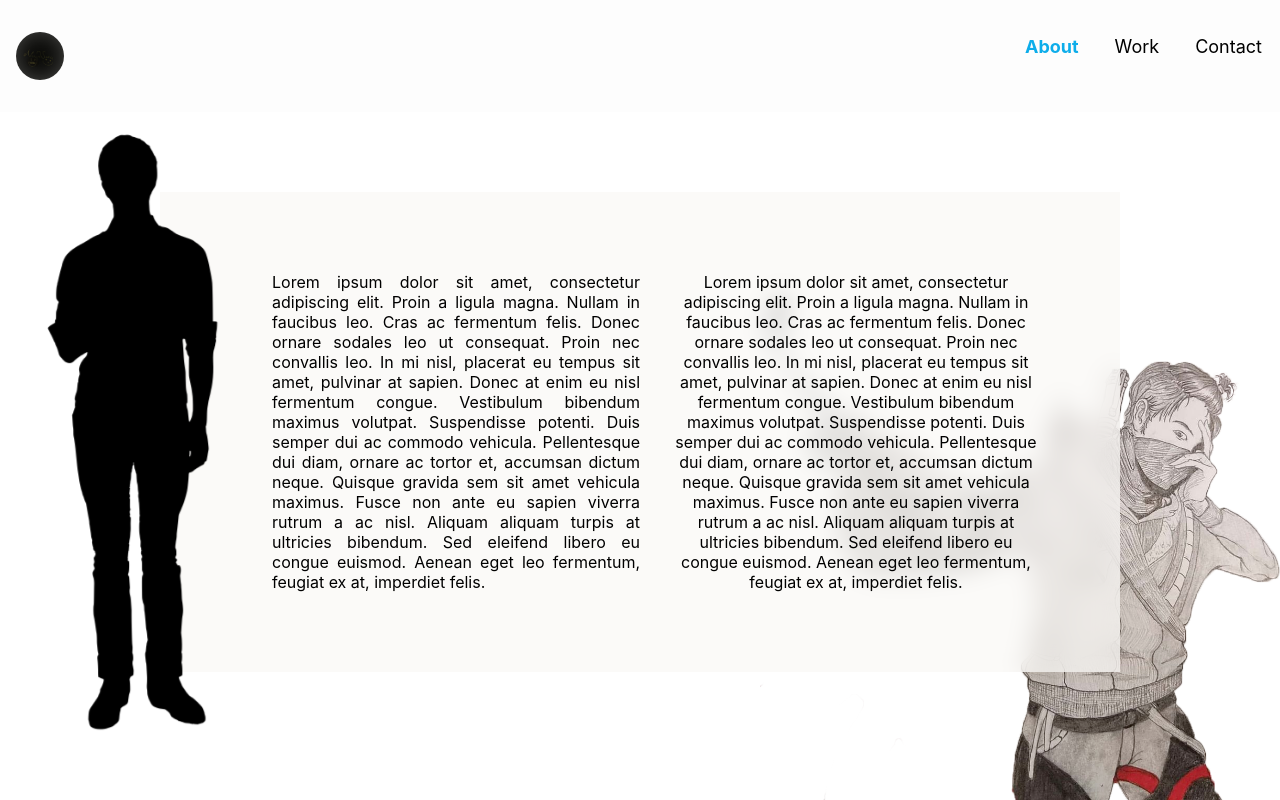
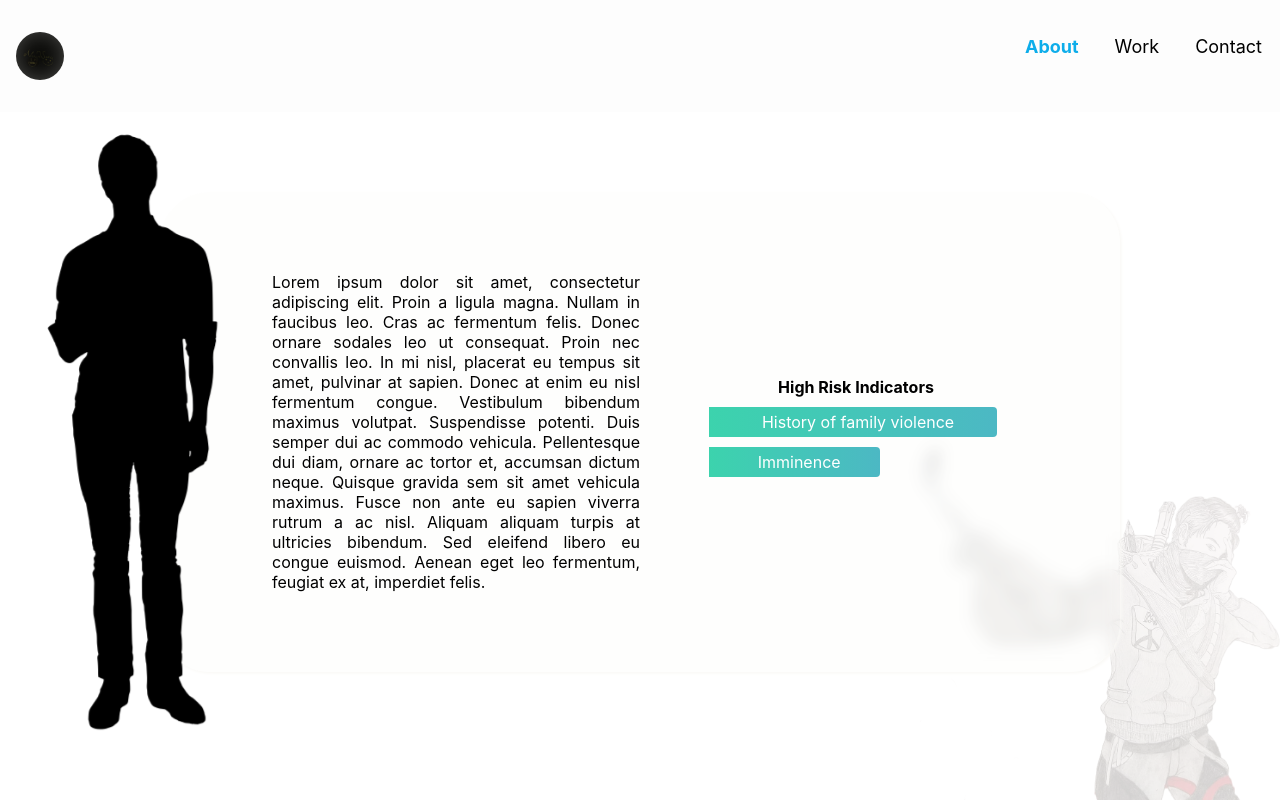
Before and after one commit to avancetohwk/portfolio-reactts, a React (Create React App) app: page /about in a window 1280 px wide. Built offline with nearby package versions, Linux system fonts and the light colour scheme.

Commit message:
skills-chart

```diff
--- a/src/App.tsx
+++ b/src/App.tsx
@@ -2,7 +2,7 @@ import React from 'react';
 import logo from './logo.svg';
 import './App.css';
 import './global.scss';
-import Navbar from './components/navbar';
+import Navbar from './components/navigation/navbar';
 
 function App() {
   return (
--- a/src/components/navbar.tsx
+++ b/src/components/navigation/navbar.tsx
@@ -1,7 +1,7 @@
 import React from 'react';
 import * as S from './styles';
 
-import Logo from '../assets/logo-edited.png';
+import Logo from '../../assets/logo-edited.png';
 import Burger from './burger';
 
 type Props = {
--- /dev/null
+++ b/src/components/skillschart/skillschart.scss
@@ -0,0 +1,106 @@
+.skills{
+    //Setup
+    width: 80%;
+    //max-width: 960px;
+    //height: 780px;
+    margin: auto;
+
+    position: relative;
+
+    @mixin stagger-anim-delay($i, $initial-delay, $stagger-delay) {
+        @while $i > 0 {
+        &:nth-of-type(#{$i}) {
+            animation-delay: $initial-delay + $stagger-delay * $i;
+        }
+        $i: $i - 1;
+        }
+    }
+
+    ul{
+        list-style-type: none;
+        margin: 0;
+        padding: 0;
+    }
+
+    .charts {
+        // width: 100%;
+        // height: 100%;
+        // position: absolute;
+        // top: 0;
+        // left: 0;
+        z-index: 10;
+    }
+
+    .chart {
+        margin: 30px 0 0;
+
+        &:first-child {
+        margin: 0;
+        }
+    }
+
+    .chart__title {
+        display: block;
+        margin: 0 0 10px;
+
+        font-weight: bold;
+
+        opacity: 0;
+
+        animation: 1s anim-lightspeed-in ease forwards;
+
+        .chart--dev & {}
+        .chart--prod & {
+        animation-delay: 3.3s;
+        }
+        .chart--design & {
+        animation-delay: 4.5s;
+        }
+    }
+
+    .chart--horiz {
+        overflow: hidden;
+    }
+
+    .chart__bar {
+        $border-rad: 4px;
+        height: 30px;
+        margin-bottom: 10px;
+
+        background: linear-gradient(to left, #4cb8c4, #3cd3ad);
+        border-top-right-radius: $border-rad;
+        border-bottom-right-radius: $border-rad;
+        opacity: 0;
+
+        animation: 1s anim-lightspeed-in ease forwards;
+
+        .chart--dev & {
+        @include stagger-anim-delay(11, 0.5s, 0.2s);
+        }
+        .chart--prod & {
+        @include stagger-anim-delay(2, 3.8s, 0.2s);
+        }
+        .chart--design & {
+        @include stagger-anim-delay(3, 5s, 0.2s);
+        }
+    }
+
+    .chart__label {
+        padding-left: 10px;
+        line-height: 30px;
+        color: white;
+    }
+
+    //Keyframes
+    @keyframes anim-lightspeed-in {
+        0% {
+        transform: translateX(-200%);
+        opacity: 1;
+        }
+        100% {
+        transform: translateX(0);
+        opacity: 1;
+        }
+    }
+
+}
--- /dev/null
+++ b/src/components/skillschart/skillschart.tsx
@@ -0,0 +1,41 @@
+import React from 'react';
+import Logo from '../assets/logo-edited.png';
+import './skillschart.scss'
+
+type Props = {
+  children?: any;
+}
+
+export default function SkillsChart(props: Props) {
+  return (
+    <>
+        <div className="skills ">
+            <div className="charts">
+                <div className="chart chart--dev">
+                <span className="chart__title">High Risk Indicators
+            </span>
+                <ul className="chart--horiz">
+                    <li className="chart__bar" style={{width: '98%'}}>
+                    <span className="chart__label">
+                    History of family violence
+                    </span>
+                    </li>
+                    <li className="chart__bar" style={{width: '58%'}}>
+                    <span className="chart__label">
+                    Imminence
+                    </span>
+                    </li>
+
+                </ul>
+                </div>
+
+
+            </div>
+        </div>
+        {props.children}
+
+
+
+    </>
+  )
+}
--- a/src/index.css
+++ b/src/index.css
@@ -1,27 +1,47 @@
 html, body {
-  height: 100%; width: 100%;
+  /* height: 100%; width: 100%; */
   padding: 0; margin: 0;
   position: relative;
 }
 
 body {
-  background: #FFF url(assets/Ninja-transparent.png) no-repeat bottom right;
+  width: 100%;
+  width: 100%;
+  position: relative;
+  /* background: #FFF url(assets/Ninja-transparent.png) no-repeat bottom right;
   background-size: 45vh;
-  background-attachment: fixed;
+  background-attachment: fixed; */
 }
 
-/* body::before {
+/* .wantOverlay {
+  width: 200px;
+  height: 100px;
+  overflow-y: scroll;
+  position: relative;
+} */
+
+/* .wantOverlay::before {
+  content: '';
+  position: fixed;
+  width: inherit;
+  height: inherit;
+  background: rgba(150, 150, 150, .45);
+} */
+
+body::before {
   content: "";
   background: #FFF url(assets/Ninja-transparent.png) no-repeat bottom right;
   background-size: 45vh;
   background-attachment: fixed;
-  position: absolute;
+  width: inherit;
+  height: inherit;
+  position: fixed;
   top: 0px;
   right: 0px;
   bottom: 0px;
   left: 0px;
   opacity: 0.2;
-} */
+}
 
 body {
   margin: 0;
--- a/src/index.tsx
+++ b/src/index.tsx
@@ -2,7 +2,7 @@ import React, { ImgHTMLAttributes } from 'react';
 import ReactDOM from 'react-dom';
 import './index.css';
 import App from './App';
-import Navbar from './components/navbar';
+import Navbar from './components/navigation/navbar';
 import reportWebVitals from './reportWebVitals';
 import Ninja from './assets/Ninja-transparent.png';
 
--- a/src/pages/about.scss
+++ b/src/pages/about.scss
@@ -2,6 +2,11 @@
     display: flex;
     justify-content: center;
     align-items: center;
+
+
+
+
+
     .card{
         //background-color: red;
         height: 100%;
@@ -30,8 +35,8 @@
 
 
         .inner-card{
-            background: rgba(250, 249, 246, 0.75);
-            backdrop-filter: blur(0.75em);
+            background: rgba(250, 249, 246, 0.25);
+            backdrop-filter: blur(0.5em);
             -webkit-backdrop-filter: blur( 4px );
 
             display:flex;
@@ -39,21 +44,34 @@
             padding: 5em;
             margin: 5em 0;
 
+
+            border-radius: 50px;
+            //background: #e0e0e0;
+            box-shadow:  0.1em 0.1em 0.2em rgb(250, 249, 246),
+                        -0.1em -0.1em 0.2em rgb(255, 255, 255);
+
             .inner-card-content{
                 display: flex;
 
                 #text-container{
                     padding: 0 2em; //3em 0;
+                    width: 50%;
                     p{
                         text-align: justify;
                     }
                 }
 
-                #skill-container{
+                #skills-container{
                     padding: 3em 0;
+                    width: 50%;
                     p{
                         text-align: justify;
                     }
+
+
+
+
+
                 }
             }
 
@@ -99,6 +117,11 @@
 
                 #text-container{
                     padding: 1em;
+                    width: 100% !important;
+                }
+
+                #skills-container{
+                    width: 100% !important;
                 }
             }
 
--- a/src/pages/about.tsx
+++ b/src/pages/about.tsx
@@ -3,8 +3,19 @@ import { RouteComponentProps } from "react-router-dom";
 import './about.scss';
 import Portrait from '../assets/portrait.png'
 import PortraitSit from '../assets/portrait-sit.png';
+import SkillsChart from "../components/skillschart/skillschart";
 
 class About extends Component<RouteComponentProps> {
+
+    componentDidUpdate(){
+        // //Pure JavaScript DOM
+        // var el = document.getElementById("adobe") as HTMLElement;
+        // console.log(el)
+        // el.style.width = "20%";
+
+        // el = document.getElementById("html") as HTMLElement;
+        // el.style.width = "40%";
+    }
 
     render(){
         return (
@@ -23,14 +34,14 @@ class About extends Component<RouteComponentProps> {
                                     Lorem ipsum dolor sit amet, consectetur adipiscing elit. Proin a ligula magna. Nullam in faucibus leo. Cras ac fermentum felis. Donec ornare sodales leo ut consequat. Proin nec convallis leo. In mi nisl, placerat eu tempus sit amet, pulvinar at sapien. Donec at enim eu nisl fermentum congue. Vestibulum bibendum maximus volutpat. Suspendisse potenti. Duis semper dui ac commodo vehicula. Pellentesque dui diam, ornare ac tortor et, accumsan dictum neque. Quisque gravida sem sit amet vehicula maximus. Fusce non ante eu sapien viverra rutrum a ac nisl. Aliquam aliquam turpis at ultricies bibendum. Sed eleifend libero eu congue euismod. Aenean eget leo fermentum, feugiat ex at, imperdiet felis.
                                 </p>
                             </div>
-                            <div id="skills-container">
-                                <p>
-                                    Lorem ipsum dolor sit amet, consectetur adipiscing elit. Proin a ligula magna. Nullam in faucibus leo. Cras ac fermentum felis. Donec ornare sodales leo ut consequat. Proin nec convallis leo. In mi nisl, placerat eu tempus sit amet, pulvinar at sapien. Donec at enim eu nisl fermentum congue. Vestibulum bibendum maximus volutpat. Suspendisse potenti. Duis semper dui ac commodo vehicula. Pellentesque dui diam, ornare ac tortor et, accumsan dictum neque. Quisque gravida sem sit amet vehicula maximus. Fusce non ante eu sapien viverra rutrum a ac nisl. Aliquam aliquam turpis at ultricies bibendum. Sed eleifend libero eu congue euismod. Aenean eget leo fermentum, feugiat ex at, imperdiet felis.
-                                </p>
+                            <div id="skills-container" className="skills">
+
+                                <SkillsChart></SkillsChart>
+
+
+
                             </div>
                         </div>
-
-
                     </div>
                 </div>
             </div>
```
Also changed, not shown: src/components/navigation/rigtnav.tsx (renamed from src/components/rigtnav.tsx, +4 -4 lines), src/components/navigation/burger.tsx (renamed from src/components/burger.tsx), src/components/navigation/styles.ts (renamed from src/components/styles.ts).
